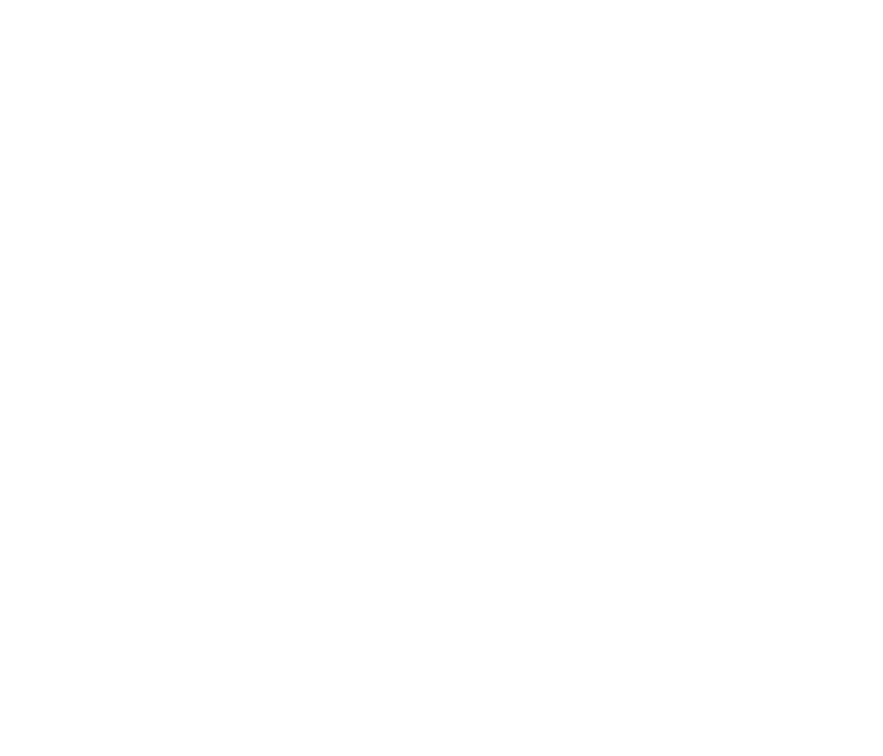
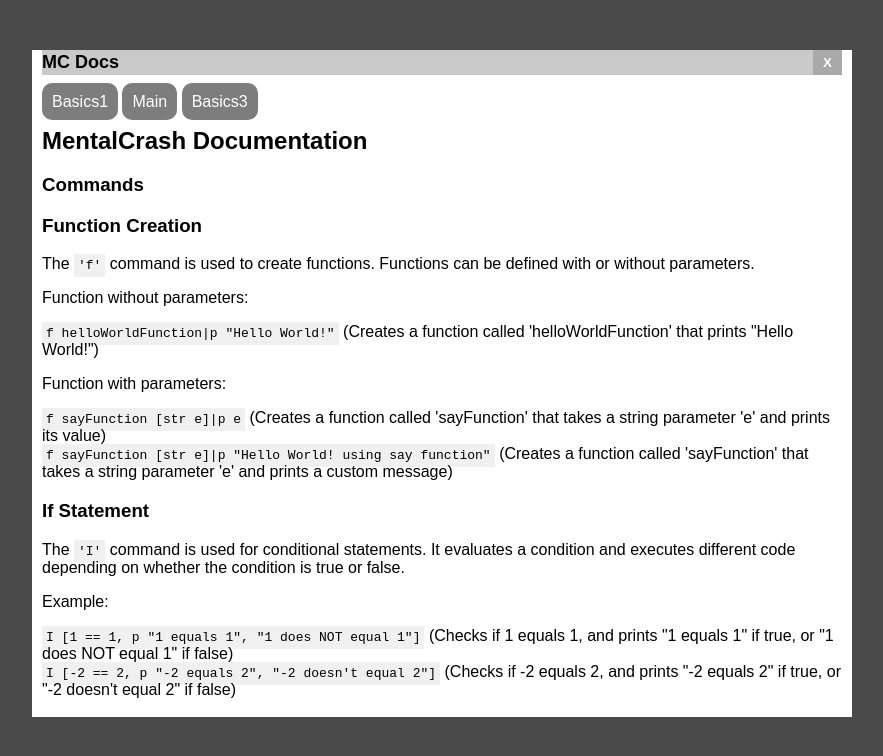
Before and after one commit to Mervinpais/MentalCrash, a plain HTML site: page basics/basics2.html in a window 1280 px wide. Shown: the whole page, without its empty margins (198-1081 px from the left). Drawn offline with Linux system fonts and the light colour scheme.

Commit message:
added information to basics1.html and basics2.html

```diff
--- a/basics/basics2.html
+++ b/basics/basics2.html
@@ -0,0 +1,50 @@
+<!DOCTYPE html>
+<html>
+
+<head>
+    <meta charset="utf-8">
+    <meta http-equiv="X-UA-Compatible" content="IE=edge">
+    <title></title>
+    <meta name="description" content="">
+    <meta name="viewport" content="width=device-width, initial-scale=1">
+    <link rel="stylesheet" href="../style.css">
+</head>
+
+<body>
+    <div class="content">
+        <div class="titlebar">
+            <h2 class="title">MC Docs</h2>
+            <button class="closeBTN">X</button>
+        </div>
+        <br>
+        <a class="linkBTN" href="basics1.html">Basics1</a>
+        <a class="linkBTN" href="../index.html">Main</a>
+        <a class="linkBTN" href="basics3.html">Basics3</a>
+        <h1>MentalCrash Documentation</h1>
+        <div id="usage">
+            <h3>Commands</h3>
+            <h3>Function Creation</h3>
+            <p>The <code>'f'</code> command is used to create functions. Functions can be defined with or without parameters.</p>
+            <p>Function without parameters:</p>
+            <code>f helloWorldFunction|p "Hello World!"</code> (Creates a function called 'helloWorldFunction' that prints "Hello World!")
+            <p>Function with parameters:</p>
+            <code>f sayFunction [str e]|p e</code> (Creates a function called 'sayFunction' that takes a string parameter 'e' and prints its value)<br>
+            <code>f sayFunction [str e]|p "Hello World! using say function"</code> (Creates a function called 'sayFunction' that takes a string parameter 'e' and prints a custom message)
+            <h3>If Statement</h3>
+            <p>The <code>'I'</code> command is used for conditional statements. It evaluates a condition and executes different code depending on whether the condition is true or false.</p>
+            <p>Example:</p>
+            <code>I [1 == 1, p "1 equals 1", "1 does NOT equal 1"]</code> (Checks if 1 equals 1, and prints "1 equals 1" if true, or "1 does NOT equal 1" if false)<br>
+            <code>I [-2 == 2, p "-2 equals 2", "-2 doesn't equal 2"]</code> (Checks if -2 equals 2, and prints "-2 equals 2" if true, or "-2 doesn't equal 2" if false)
+        </div>
+        <br>
+
+
+        <!--
+    <script src="../sidebar.js"></script>
+    <script>
+        addSidebar();
+    </script>
+    -->
+</body>
+
+</html>
--- a/style.css
+++ b/style.css
@@ -1,5 +1,4 @@
-
-        /* Styles for the sidebar */
+/* Styles for the sidebar
 .sidebar {
     position: fixed;
     top: 10px;
@@ -10,16 +9,78 @@
     height: 100vh;
     overflow-y: auto;
 }
+*/
 
 /* Styles for the main content */
+body {
+    background: #4a4a4a;
+    font-family: Arial, sans-serif;
+}
+
 .content {
-            margin-left: 220px;
-            padding: 20px;
+    background: #fff;
+    margin: 50px auto;
+    max-width: 800px;
+    padding-right: 10px;
+    padding-left: 10px;
+    /*box-shadow: 0 0 10px rgba(0, 0, 0, 0.3);*/
+}
+
+h1 {
+    font-size: 24px;
+}
+
+a {
+    color: #000;
+    text-decoration: none;
+}
+
+a:hover {
+    text-decoration: underline;
 }
 
 code {
-            background-color: #202020;
+    background: #f0f0f0;
+    padding: 4px;
+}
+
+ol {
+    list-style-type: decimal;
+    padding-left: 20px;
+}
+
+li {
+    margin-bottom: 10px;
+}
+
+.titlebar {
+    background-color: #c9c9c9;
+    color: #000000;
+    padding: 0px;
+    display: flex;
+    align-items: center;
+    width: auto;
+}
+
+.title {
+    margin: 0;
+    flex-grow: 1;
+    font-size: 18px;
+}
+
+.closeBTN {
+    background-color: #a9a9a9;
+    color: #fff;
+    border: none;
+    padding: 5px 10px;
+    cursor: pointer;
+    font-weight: bold;
+}
+
+.linkBTN{
+    background-color: #7d7d7d;
+    padding: 10px;
     color: white;
-            padding: 10px;
-            font-size: 20px;
+    border-radius: 10px;
 }
+/* Adjust the styles as needed */
```
Also changed, not shown: basics/basics1.html (+36 -1 lines), index.html (+10 -7 lines). Lines whose indentation alone changed are shown as unchanged.
